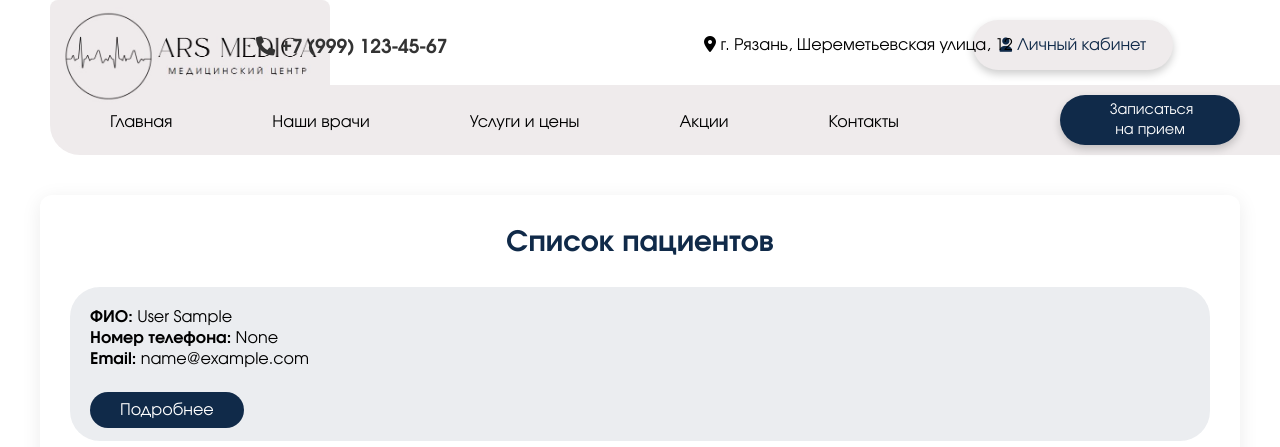
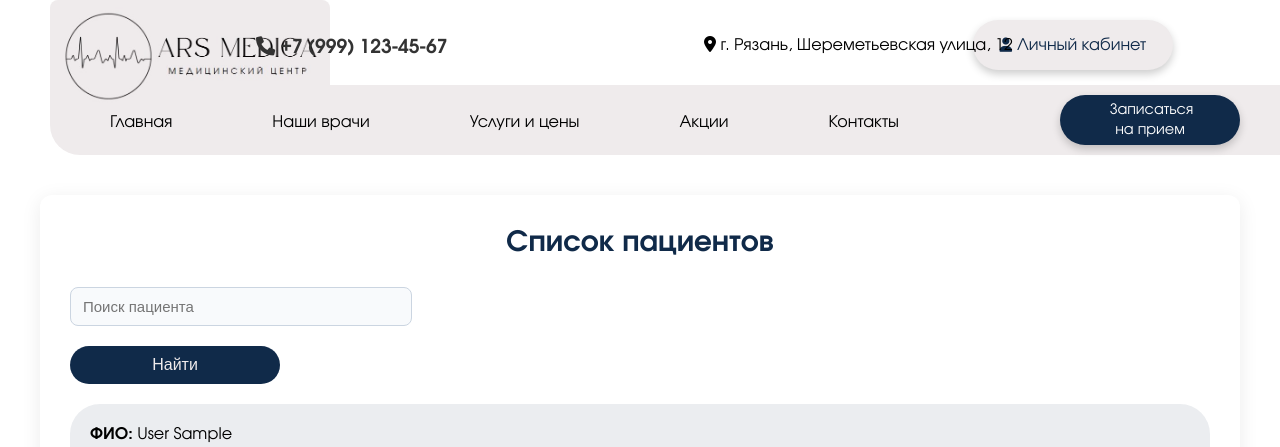
Before and after one commit to Banshee0802/ArsMed, a Django app: page /accounts/profile/patients/ in a window 1280 px wide. Shown: the top 447 px of the page. Run offline with Django 5.2, Linux system fonts and the light colour scheme; the visitor is signed in with stand-in values (Sample User, id 1); data comes from the database, SQL or seed files in the repository.

Commit message:
реализован поиск пациентов по ФИО и номеру телефона (доработать номер телефона, привести к единому стилю)

```diff
--- a/users/forms.py
+++ b/users/forms.py
@@ -22,9 +22,9 @@
 
     def save(self, request):
         user = super().save(request)
-        user.last_name = self.cleaned_data['last_name']
-        user.first_name = self.cleaned_data['first_name']
-        user.patronymic = self.cleaned_data['patronymic']
+        user.last_name = self.cleaned_data['last_name'].lower().strip()
+        user.first_name = self.cleaned_data['first_name'].lower().strip()
+        user.patronymic = self.cleaned_data['patronymic'].lower().strip()
         user.gender = self.cleaned_data['gender']
         user.birth_date = self.cleaned_data['birth_date']
         user.phone = self.cleaned_data['phone']
--- a/users/static/css/profile/schedule.css
+++ b/users/static/css/profile/schedule.css
@@ -426,3 +426,40 @@
     color:#102a49;
     box-shadow: 0 4px 10px rgba(0, 0, 0, 0.4);
 }
+
+/* Поиск */
+.search-form {
+    display: flex;
+    flex-direction: column;
+    gap: 20px;
+}
+
+.search-form p {
+    margin: 0;
+}
+
+.search-form label {
+    display: block;
+    margin-bottom: 6px;
+    font-weight: 500;
+    color: #333;
+}
+
+.search-form input,
+.search-form select {
+    width: 30%;
+    padding: 10px 12px;
+    border: 1px solid #cbd5e1;
+    border-radius: 8px;
+    font-size: 15px;
+    background-color: #f8fafc;
+    transition: 0.2s;
+}
+
+.search-form input:focus,
+.search-form select:focus {
+    border-color:  #102a49;
+    background-color: #fff;
+    outline: none;
+    box-shadow: 0 0 0 3px  #102a49;
+}
--- a/users/templates/admin_panel/patients_list.html
+++ b/users/templates/admin_panel/patients_list.html
@@ -9,13 +9,24 @@
 <div class="admin-card">
 
     <h1 class="admin-title">Список пациентов</h1>
+    <form method="get" class="search-form">
+    <input
+        type="text"
+        name="q"
+        placeholder="Поиск пациента"
+        value="{{ query }}"
+        class="search-input"
+    >
+    <button type="submit" class="submit-btn">Найти</button>
+    </form>
+
 
     {% for patient in patients %}
         <div class="requests-card">
             <p><strong>ФИО:</strong>
-                {{ patient.last_name }} {{ patient.first_name }}
+                {{ patient.last_name.capitalize }} {{ patient.first_name.capitalize }}
                 {% if patient.patronymic %}
-                {{ patient.patronymic }}
+                {{ patient.patronymic.capitalize }}
                 {% endif %}
             </p>
             <p><strong>Номер телефона:</strong> {{ patient.phone }}</p>
--- a/users/views.py
+++ b/users/views.py
@@ -10,6 +10,7 @@
 from users.models import CustomUser
 from django.urls import reverse_lazy
 from django.shortcuts import get_object_or_404
+from django.db.models import Q
 
 
 class CustomSignupView(SignupView):
@@ -224,15 +225,30 @@
      return upcoming, past
 
 
-class AdminPatientsListView(ListView):
+class AdminPatientsListView(LoginRequiredMixin, AdminRequiredMixin, ListView):
      model = CustomUser
      template_name = 'admin_panel/patients_list.html'
      context_object_name = 'patients'
 
      def get_queryset(self):
-          return CustomUser.objects.filter(role='patient').order_by(
-               'last_name', 'first_name'
-          )
+          queryset = CustomUser.objects.filter(role='patient')
+
+          query = self.request.GET.get('q')
+          if query:
+               query = query.lower().strip()
+          if query:
+               queryset = queryset.filter(
+                    Q(last_name__icontains=query) |
+                    Q(first_name__icontains=query) |
+                    Q(phone__icontains=query)
+               )
+
+          return queryset.order_by('last_name', 'first_name')
+
+     def get_context_data(self, **kwargs):
+          context = super().get_context_data(**kwargs)
+          context['query'] = self.request.GET.get('q', '')
+          return context
 
 
 class AdminPatientDetailView(LoginRequiredMixin, AdminRequiredMixin, DetailView):
```
